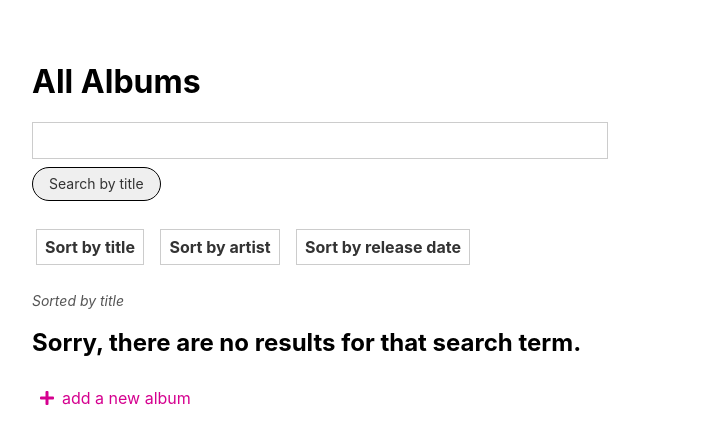
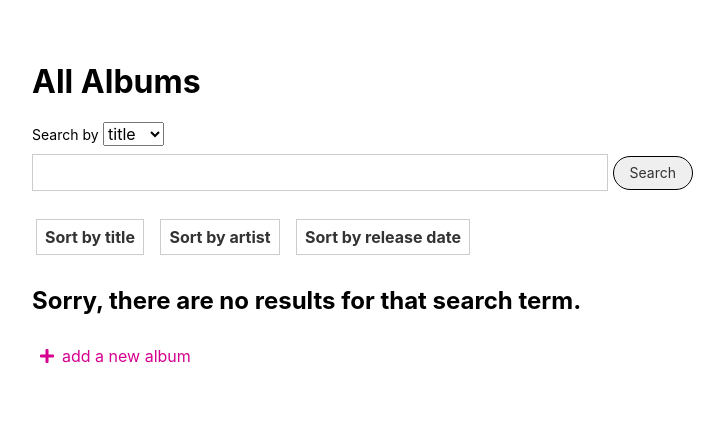
Before and after one commit to Momentum-Team-13/example-django-music, a Django app: page /albums/?sort=title in a window 1280 px wide. Shown: the part 62-506 px from the top of the page, without its empty margins (32-756 px from the left). Run offline with Django 4.2, Linux system fonts and the light colour scheme; the visitor is signed in with stand-in values (Sample User, id 1); data comes from the database, SQL or seed files in the repository; data that the repository does not hold is empty.

Commit message:
Allow user to choose search by title or by artist

```diff
--- a/django_music/urls.py
+++ b/django_music/urls.py
@@ -38,7 +38,7 @@ urlpatterns = [
         name="delete_favorite",
     ),
     path("genres/<slug:slug>", music_views.show_genre, name="show_genre"),
-    path("search/", music_views.search_by_title, name="search"),
+    path("search/", music_views.search, name="search"),
 ]
 
 if settings.DEBUG:
--- a/music/views.py
+++ b/music/views.py
@@ -124,16 +124,27 @@ def delete_favorite(request, album_pk):
     return redirect("show_album", pk=album.pk)
 
 
-def search_by_title(request):
-    search_term = request.GET.get("q")
-    if search_term:
+def search(request):
+    title_search_term = request.GET.get("title")
+    artist_search_term = request.GET.get("artist")
+    if title_search_term:
         # search the database using the search term from query params
-        results = Album.objects.filter(title__icontains=search_term)
+        results = Album.objects.filter(title__icontains=title_search_term).order_by(
+            "title"
+        )
+    elif artist_search_term:
+        results = Album.objects.filter(
+            artist__name__icontains=artist_search_term
+        ).order_by("title")
     else:
         return redirect("list_albums")
 
     # send back a response with the filter query results
-    return render(request, "music/list_albums.html", {"albums": results})
+    return render(
+        request,
+        "music/list_albums.html",
+        {"albums": results, "sort_by": "title"},
+    )
 
 
 def search_by_title_and_artist(request):
--- /dev/null
+++ b/static/js/list_albums.js
@@ -0,0 +1,6 @@
+const searchSelect = document.querySelector('#search-type-select')
+
+searchSelect.addEventListener('input', (e) => {
+  const searchType = e.target.value
+  document.querySelector('#search-input').name = searchType
+})
--- a/templates/music/list_albums.html
+++ b/templates/music/list_albums.html
@@ -1,4 +1,10 @@
 {% extends "base.html" %}
+
+{% load static %}
+
+{% block javascript %}
+<script src={% static 'js/list_albums.js' %} defer></script>
+{% endblock javascript %}
 
 {% block content %}
 {% if messages %}
@@ -11,10 +17,17 @@
 
 <section class="album-list">
   <h1>All Albums</h1>
+  <div class="mv2">
+    <span class="f6">Search by</span>
+    <select id="search-type-select">
+      <option>title</option>
+      <option>artist</option>
+    </select>
+  </div>
   <section class="album-search">
-    <form action={% url 'search' %} method="GET">
-      <input type="text" class="input-reset ba b--black-20 pa2 mb2 db w-50" name="q">
-      <button type="submit" class="f6 link dim br-pill ba ph3 pv2 mb2 dib dark-gray">Search by title</button>
+    <form action={% url 'search' %} method="GET" id="search-form">
+      <input type="text" class="input-reset ba b--black-20 pa2 mb2 w-50" name="title" id="search-input">
+      <button type="submit" class="f6 link dim br-pill ba ph3 pv2 mb2 dib dark-gray">Search</button>
     </form>
   </section>
   <div class="sort">
@@ -23,7 +36,9 @@
       <li class="dib mr1 mb2"><a href="?sort=artist" class="ma1 f6 f5-ns b db pa2 link dim dark-gray ba b--black-20">Sort by artist</a></li>
       <li class="dib mr1 mb2"><a href="?sort=release_date" class="ma1 f6 f5-ns b db pa2 link dim dark-gray ba b--black-20">Sort by release date</a></li>
     </ul>
+    {% if albums %}
     <div class="mid-gray f6 i">Sorted by {{ sort_by }}</div>
+    {% endif %}
   </div>
   {% for album in albums %}
   <div class="album mv4 pa3 br1 measure-narrow ba b--light-silver">
```
